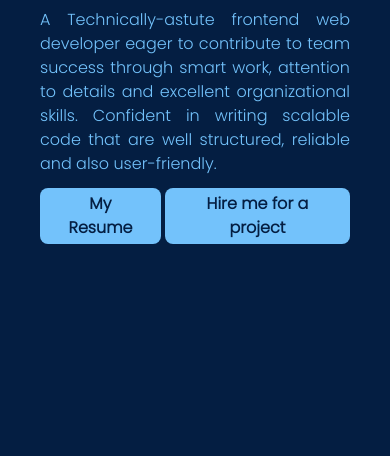
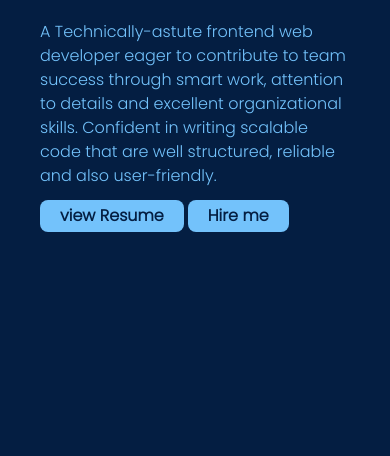
Before and after one commit to Ariyibi-Baseet/Portfolio, a website: page index.html in a window 390 px wide. Shown: the part 482-938 px from the top of the page. Drawn offline with nearby package versions, Linux system fonts and the light colour scheme.

```diff
--- a/index.html
+++ b/index.html
@@ -44,7 +44,7 @@
 <link rel="stylesheet" href="https://unpkg.com/aos@next/dist/aos.css" />
 
 </head>
-<body class="min-h-screen bg-deep_blue">
+<body class="w-full min-h-screen bg-deep_blue">
 
     <!-- Navbar section starts  -->
     <nav class="py-2 px-10 sm:flex sm:justify-between sm:items-center">
@@ -78,14 +78,14 @@
       <div class="w-full sm:w-2/4 flex flex-col items-start justify-center m-0">
         <h1 class="font-bold text-4xl sm:text-5xl text-red-500 font-Montserrat-Alternates">Hello 👋, <br class="mt-2"> I'm Ariyibi Baseet</h1>
         <span class="text-base sm:text-2xl text-gray-300 font-Poppins">Frontend web Developer 💻| Freelancer</span>
-        <p class="mt-4 text-maya_blue text-justify font-Poppins">A Technically-astute frontend web developer eager to contribute to team
+        <p class="mt-4 text-maya_blue font-Poppins">A Technically-astute frontend web developer eager to contribute to team
           success through smart work, attention to details and excellent organizational
           skills. Confident in writing scalable code that are well structured, reliable and
           also user-friendly.</p>
         <!-- group button starts here-->
         <div class="mt-3 flex gap-x-1" data-aos="fade-down">
-          <button class="px-5 py-1 bg-maya_blue rounded-lg text-deep_blue font-bold font-Poppins text-base">My Resume</button>
-          <button class="px-5 py-1 bg-maya_blue rounded-lg text-deep_blue font-bold font-Poppins text-base">Hire me for a project</button>
+          <button class="px-5 py-1 bg-maya_blue rounded-lg text-deep_blue font-bold font-Poppins text-base">view Resume</button>
+          <button class="px-5 py-1 bg-maya_blue rounded-lg text-deep_blue font-bold font-Poppins text-base">Hire me</button>
         </div>
         <!-- Ends here -->
       </div>
```
